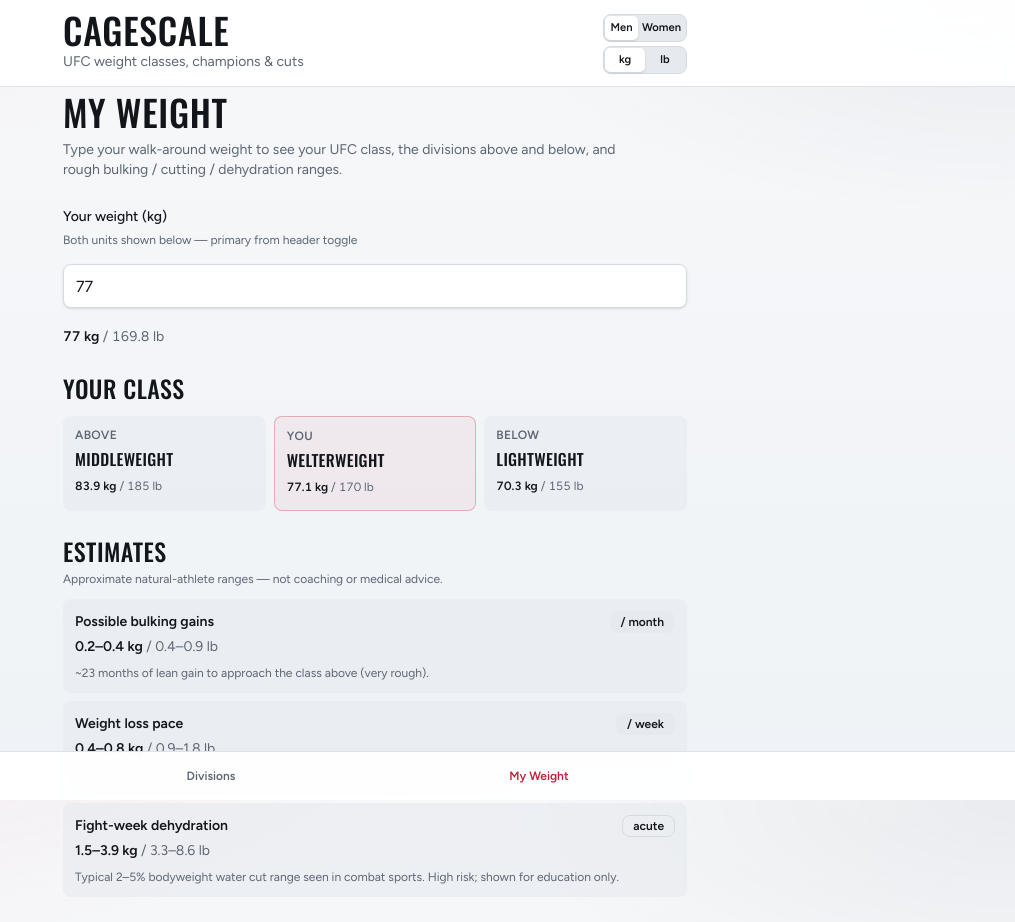
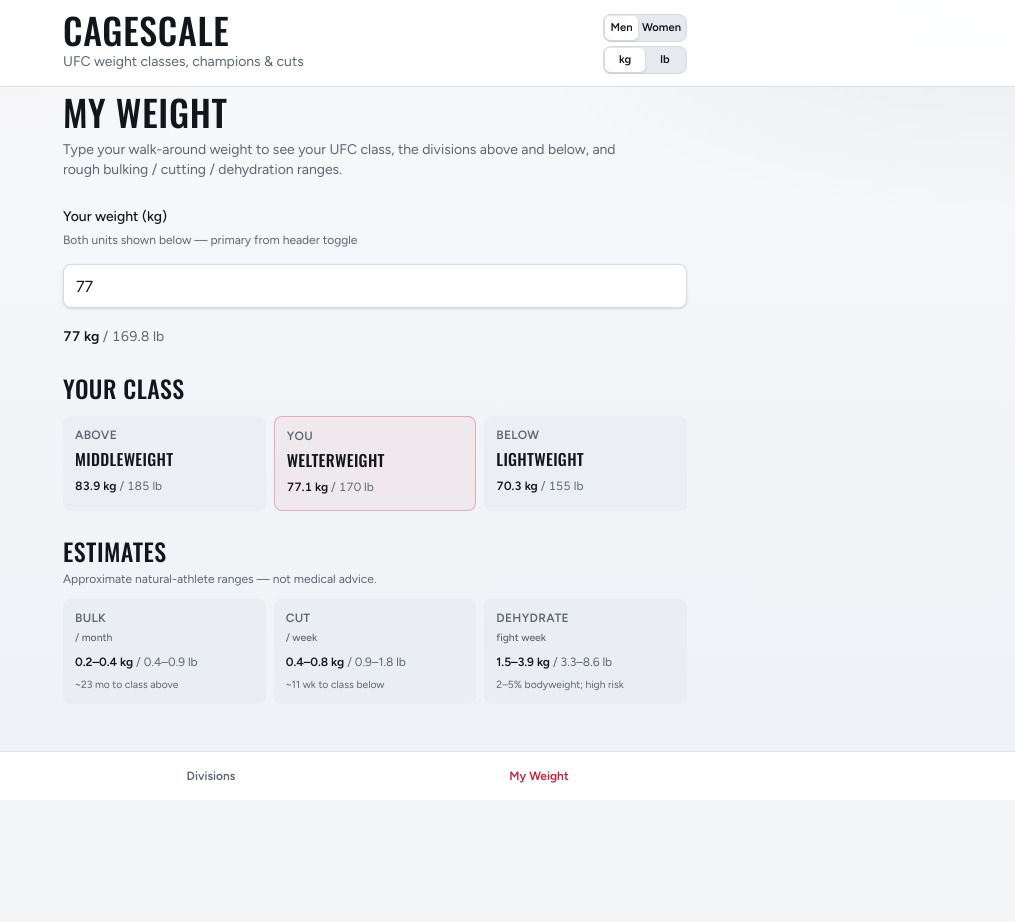
Before and after one commit to fedo/cagescale, a React (Vite) app: page /weight-finder in a window 1280 px wide. Shown: the top 922 px of the page, without its empty margins (265-1280 px from the left). After the commit the page ends 800 px from the top, so only its background shows below. Built offline with nearby package versions, Linux system fonts and the light colour scheme.

Commit message:
feat: 3-col estimates and expanded division highlight
Show bulking, cut, and dehydration estimates in a three-column grid.
Accordion keeps one open division at a time with a darker muted background.

```diff
--- a/src/features/weight-classes/ui/weight-class-section.tsx
+++ b/src/features/weight-classes/ui/weight-class-section.tsx
@@ -1,5 +1,4 @@
 import { ChevronDown } from 'lucide-react'
-import { useState } from 'react'
 import type { WeightClassWithChampions } from '@/entities/weight-class/model/types'
 import { Badge } from '@/shared/ui/badge'
 import { DualWeightFromLb } from '@/shared/ui/dual-weight'
@@ -9,18 +8,28 @@
 
 interface WeightClassSectionProps {
   weightClass: WeightClassWithChampions
+  expanded: boolean
+  onToggle: () => void
 }
 
-export function WeightClassSection({ weightClass }: WeightClassSectionProps) {
-  const [open, setOpen] = useState(false)
+export function WeightClassSection({
+  weightClass,
+  expanded,
+  onToggle,
+}: WeightClassSectionProps) {
   const hasCurrent = weightClass.recentChampions.some((c) => c.isCurrent)
 
   return (
-    <section className="scroll-mt-28 animate-rise border-b border-border/70 py-4 last:border-b-0">
+    <section
+      className={cn(
+        'scroll-mt-28 animate-rise border-b border-border/70 py-4 transition-colors last:border-b-0',
+        expanded && '-mx-2 rounded-lg border-transparent bg-muted px-2 sm:-mx-3 sm:px-3',
+      )}
+    >
       <button
         type="button"
-        aria-expanded={open}
-        onClick={() => setOpen((value) => !value)}
+        aria-expanded={expanded}
+        onClick={onToggle}
         className="flex w-full items-start gap-2 text-left"
       >
         <div className="min-w-0 flex-1">
@@ -34,7 +43,7 @@
               </Badge>
             ) : null}
           </div>
-          {!open ? (
+          {!expanded ? (
             <div className="mt-2">
               <ChampionOneliner champions={weightClass.recentChampions} />
             </div>
@@ -47,12 +56,12 @@
         <ChevronDown
           className={cn(
             'mt-1 h-5 w-5 shrink-0 text-muted-foreground transition-transform duration-200',
-            open && 'rotate-180',
+            expanded && 'rotate-180',
           )}
         />
       </button>
 
-      {open ? (
+      {expanded ? (
         <div className="stagger mt-3 -mx-1 flex gap-3 overflow-x-auto px-1 pb-1">
           {weightClass.recentChampions.length === 0 ? (
             <p className="text-sm text-muted-foreground">No recent champions seeded.</p>
--- a/src/features/weight-finder/ui/weight-finder-panel.tsx
+++ b/src/features/weight-finder/ui/weight-finder-panel.tsx
@@ -1,4 +1,4 @@
-import { useEffect, useMemo, useState } from 'react'
+import { useEffect, useMemo, useState, type ReactNode } from 'react'
 import { useGender } from '@/app/providers/gender-provider'
 import { useWeightUnit } from '@/app/providers/weight-unit-provider'
 import {
@@ -10,7 +10,6 @@
 import { DualWeightFromKg, DualWeightFromLb, DualWeightRange } from '@/shared/ui/dual-weight'
 import { Input } from '@/shared/ui/input'
 import { Label } from '@/shared/ui/label'
-import { Badge } from '@/shared/ui/badge'
 import { cn } from '@/shared/lib/cn'
 
 function ClassColumn({
@@ -51,6 +50,31 @@
       ) : (
         <p className="mt-2 text-xs text-muted-foreground">—</p>
       )}
+    </div>
+  )
+}
+
+function EstimateColumn({
+  label,
+  period,
+  children,
+  note,
+}: {
+  label: string
+  period: string
+  children: ReactNode
+  note?: string
+}) {
+  return (
+    <div className="flex min-h-full flex-col rounded-md bg-muted/60 px-2 py-3 sm:px-3">
+      <p className="text-[0.65rem] font-semibold uppercase leading-tight tracking-wide text-muted-foreground sm:text-xs">
+        {label}
+      </p>
+      <p className="mt-1 text-[0.65rem] font-medium text-muted-foreground">{period}</p>
+      <div className="mt-2 text-xs leading-snug text-muted-foreground">{children}</div>
+      {note ? (
+        <p className="mt-2 text-[0.65rem] leading-snug text-muted-foreground">{note}</p>
+      ) : null}
     </div>
   )
 }
@@ -166,71 +190,57 @@
           <div>
             <h2 className="font-display text-2xl text-foreground">Estimates</h2>
             <p className="mt-1 text-xs text-muted-foreground">
-              Approximate natural-athlete ranges — not coaching or medical advice.
+              Approximate natural-athlete ranges — not medical advice.
             </p>
           </div>
 
-          <div className="space-y-2">
-            <div className="rounded-md bg-muted/60 px-3 py-3">
-              <div className="flex items-center justify-between gap-2">
-                <p className="text-sm font-semibold">Possible bulking gains</p>
-                <Badge variant="secondary">/ month</Badge>
-              </div>
-              <p className="mt-1 text-sm text-muted-foreground">
+          <div className="grid grid-cols-3 gap-2">
+            <EstimateColumn
+              label="Bulk"
+              period="/ month"
+              note={
+                estimates.monthsToAboveClass != null
+                  ? `~${estimates.monthsToAboveClass} mo to class above`
+                  : undefined
+              }
+            >
               <DualWeightRange
                 kgMin={estimates.bulkMonthlyKg.min}
                 kgMax={estimates.bulkMonthlyKg.max}
                 lbMin={estimates.bulkMonthlyLb.min}
                 lbMax={estimates.bulkMonthlyLb.max}
               />
-              </p>
-              {estimates.monthsToAboveClass != null ? (
-                <p className="mt-2 text-xs text-muted-foreground">
-                  ~{estimates.monthsToAboveClass} months of lean gain to approach the
-                  class above (very rough).
-                </p>
-              ) : null}
-            </div>
+            </EstimateColumn>
 
-            <div className="rounded-md bg-muted/60 px-3 py-3">
-              <div className="flex items-center justify-between gap-2">
-                <p className="text-sm font-semibold">Weight loss pace</p>
-                <Badge variant="secondary">/ week</Badge>
-              </div>
-              <p className="mt-1 text-sm text-muted-foreground">
+            <EstimateColumn
+              label="Cut"
+              period="/ week"
+              note={
+                estimates.weeksToBelowClass != null
+                  ? `~${estimates.weeksToBelowClass} wk to class below`
+                  : undefined
+              }
+            >
               <DualWeightRange
                 kgMin={estimates.cutWeeklyKg.min}
                 kgMax={estimates.cutWeeklyKg.max}
                 lbMin={estimates.cutWeeklyLb.min}
                 lbMax={estimates.cutWeeklyLb.max}
               />
-              </p>
-              {estimates.weeksToBelowClass != null ? (
-                <p className="mt-2 text-xs text-muted-foreground">
-                  ~{estimates.weeksToBelowClass} weeks of fat loss to reach the limit of
-                  the class below (ignoring water cut).
-                </p>
-              ) : null}
-            </div>
+            </EstimateColumn>
 
-            <div className="rounded-md bg-muted/60 px-3 py-3">
-              <div className="flex items-center justify-between gap-2">
-                <p className="text-sm font-semibold">Fight-week dehydration</p>
-                <Badge variant="outline">acute</Badge>
-              </div>
-              <p className="mt-1 text-sm text-muted-foreground">
+            <EstimateColumn
+              label="Dehydrate"
+              period="fight week"
+              note="2–5% bodyweight; high risk"
+            >
               <DualWeightRange
                 kgMin={estimates.dehydrationKg.min}
                 kgMax={estimates.dehydrationKg.max}
                 lbMin={estimates.dehydrationLb.min}
                 lbMax={estimates.dehydrationLb.max}
               />
-              </p>
-              <p className="mt-2 text-xs text-muted-foreground">
-                Typical 2–5% bodyweight water cut range seen in combat sports. High risk;
-                shown for education only.
-              </p>
-            </div>
+            </EstimateColumn>
           </div>
         </section>
       ) : null}
--- a/src/pages/index.tsx
+++ b/src/pages/index.tsx
@@ -1,6 +1,7 @@
 import { useQuery } from '@tanstack/react-query'
 import { createFileRoute } from '@tanstack/react-router'
-import { useEffect, useMemo } from 'react'
+import { useEffect, useMemo, useState } from 'react'
+import type { WeightClassId } from '@/entities/weight-class/model/types'
 import { useGender } from '@/app/providers/gender-provider'
 import {
   getWeightClasses,
@@ -24,6 +25,12 @@
     () => data?.filter((wc) => wc.gender === gender) ?? [],
     [data, gender],
   )
+
+  const [expandedId, setExpandedId] = useState<WeightClassId | null>(null)
+
+  useEffect(() => {
+    setExpandedId(null)
+  }, [gender])
 
   useEffect(() => {
     const hash = window.location.hash.replace('#', '')
@@ -54,7 +61,15 @@
       <div>
         {divisions.map((weightClass) => (
           <div key={weightClass.id} id={weightClass.id}>
-            <WeightClassSection weightClass={weightClass} />
+            <WeightClassSection
+              weightClass={weightClass}
+              expanded={expandedId === weightClass.id}
+              onToggle={() =>
+                setExpandedId((current) =>
+                  current === weightClass.id ? null : weightClass.id,
+                )
+              }
+            />
           </div>
         ))}
       </div>
```
Lines whose indentation alone changed are shown as unchanged.
